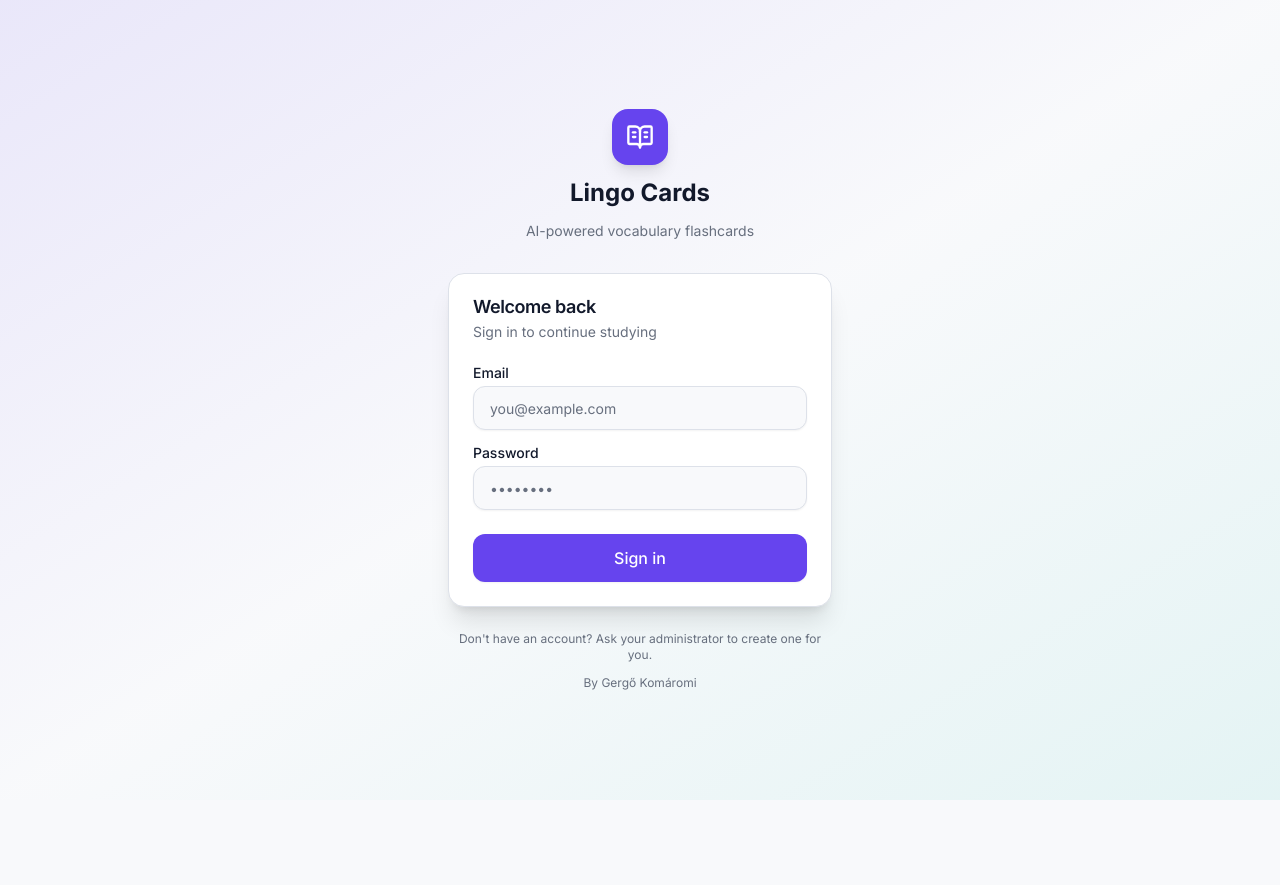
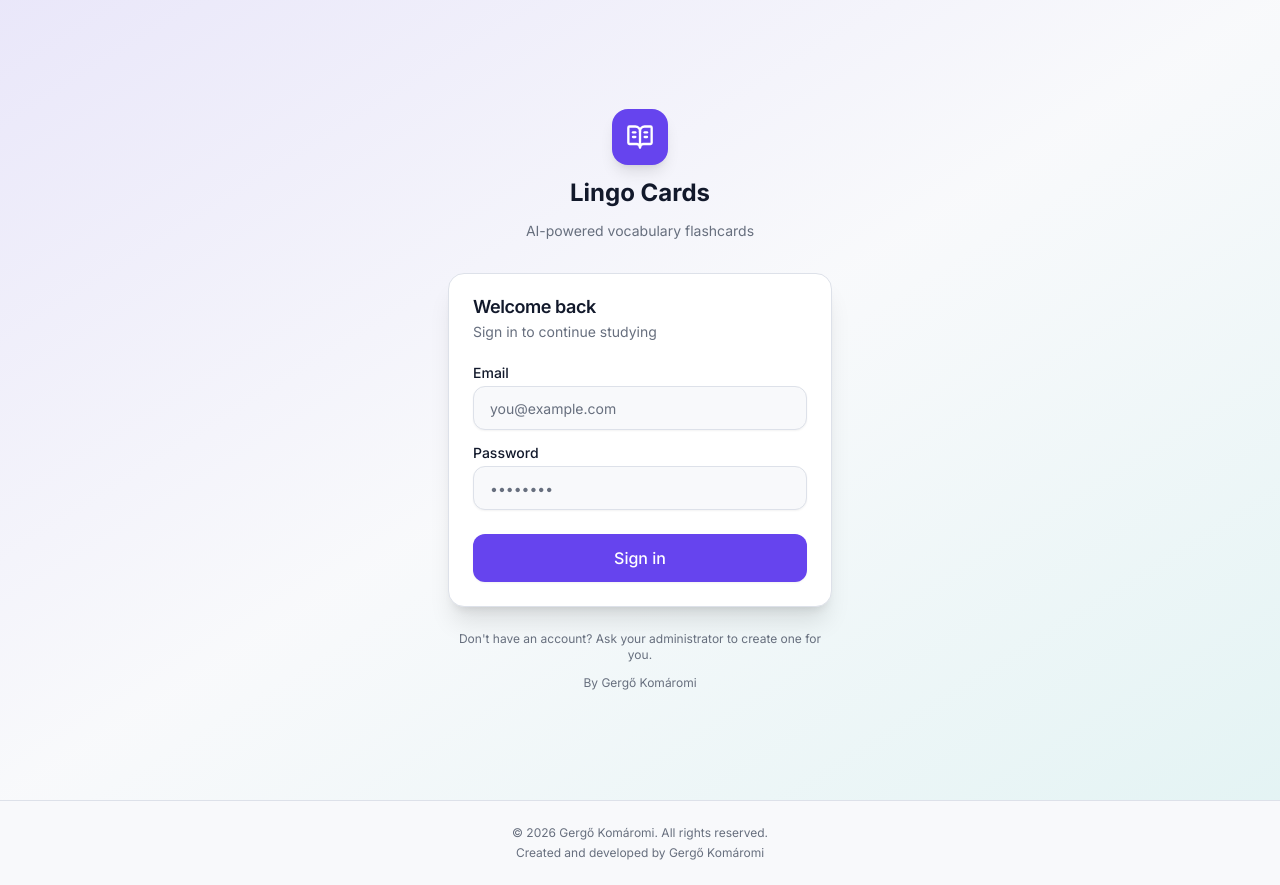
Before and after one commit to komaromigergo/lingo-cards, a Next.js app: page /login in a window 1280 px wide. Before the commit the page ends 800 px from the top, so only its background shows below. Built offline with nearby package versions, Linux system fonts and the light colour scheme.

Commit message:
Add Footer component to RootLayout

```diff
--- a/src/app/layout.tsx
+++ b/src/app/layout.tsx
@@ -2,6 +2,7 @@ import type { Metadata } from "next";
 import { Inter } from "next/font/google";
 import "./globals.css";
 import { Providers } from "./providers";
+import { Footer } from "@/components/layout/Footer";
 
 const inter = Inter({ subsets: ["latin"], variable: "--font-sans" });
 
@@ -13,8 +14,11 @@ export const metadata: Metadata = {
 export default function RootLayout({ children }: { children: React.ReactNode }) {
   return (
     <html lang="en" suppressHydrationWarning>
-      <body className={`${inter.variable} font-sans min-h-screen`}>
-        <Providers>{children}</Providers>
+      <body className={`${inter.variable} font-sans flex min-h-screen flex-col`}>
+        <Providers>
+          <div className="flex-1">{children}</div>
+          <Footer />
+        </Providers>
       </body>
     </html>
   );
```
